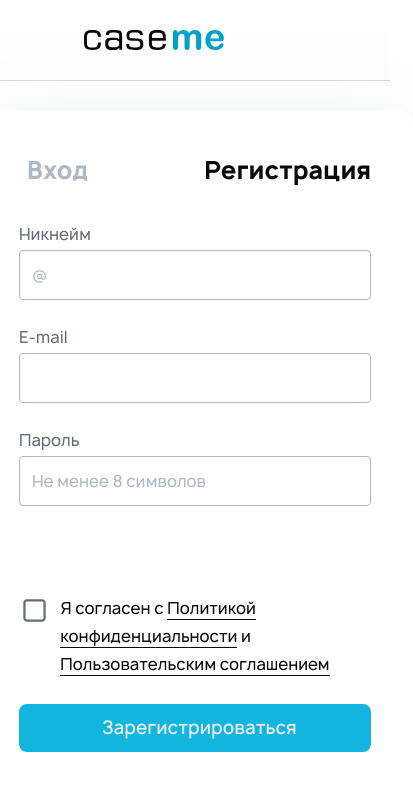
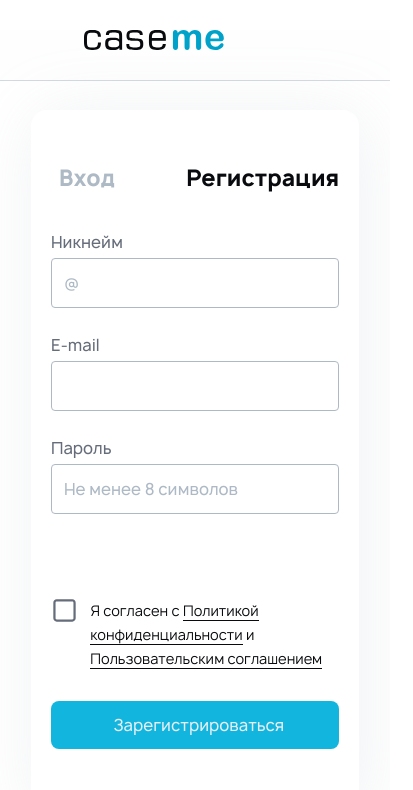
Before and after one commit to VadimVolkovsky/case_me, a React (Create React App) app in the folder frontend/case_me/: page /signup in a window 390 px wide. Shown: the top 790 px of the page, 413 px wide, since content can reach past the window. Built offline with nearby package versions, Linux system fonts and the light colour scheme.

Commit message:
feat: адаптив

```diff
--- a/frontend/case_me/src/components/Register/Register.css
+++ b/frontend/case_me/src/components/Register/Register.css
@@ -3,9 +3,15 @@
   width: 100%;
 }
 
+@media (max-width: 600px) {
+  .content {
+    max-width: 500px;
+  }
+}
+
 .registration {
   min-width: 544px;
-  height: 660px;
+  height: 656px;
   margin: 16px auto 0;
   padding: 48px 0 0;
   box-shadow: 5px 5px 70px rgba(173, 185, 197, 0.2);
@@ -22,22 +28,9 @@
   }
 }
 
-@media (max-width: 768px) {
-  .registration {
-    height: 656px;
-  }
-}
-
 @media (max-width: 600px) {
   .registration {
-    min-width: 436px;
-  }
-}
-
-@media (max-width: 360px) {
-  .registration {
     min-width: 328px;
-    height: 640px;
   }
 }
 
@@ -49,7 +42,7 @@
   position: relative;
 }
 
-@media (max-width: 360px) {
+@media (max-width: 600px) {
   .registration__info {
     max-width: 288px;
     height: 284px;
@@ -64,12 +57,12 @@
   flex-direction: row;
   justify-content: space-between;
 }
-
+/*
 @media (max-width: 1024px) {
   .registration__links {
     padding-top: 0;
   }
-}
+}*/
 
 .registration__link {
   text-decoration: none;
@@ -81,7 +74,7 @@
   padding: 0 0 0 8px;
 }
 
-@media (max-width: 360px) {
+@media (max-width: 600px) {
   .registration__link {
     font-size: 22px;
   }
@@ -95,6 +88,12 @@
   color: #090A0D;
   margin: 0;
   padding: 0;
+}
+
+@media (max-width: 600px) {
+  .registration__link_active {
+    font-size: 22px;
+  }
 }
 
 .registration__input-container {
@@ -160,11 +159,10 @@
   max-width: 350px;
 }
 
-@media (max-width: 360px) {
+@media (max-width: 600px) {
   .registration__checkbox-form {
     max-width: 291px;
     bottom: -231px;
-
   }
 }
 
@@ -179,7 +177,7 @@
   text-align: left;
 }
 
-@media (max-width: 360px) {
+@media (max-width: 600px) {
   .registration__policy-text {
     font-weight: 400;
     font-size: 14px;
@@ -252,7 +250,7 @@
   border: none;
 }
 
-@media (max-width: 360px) {
+@media (max-width: 600px) {
   .registration__submit-button {
     bottom: -307px;
     max-width: 288px;
```
